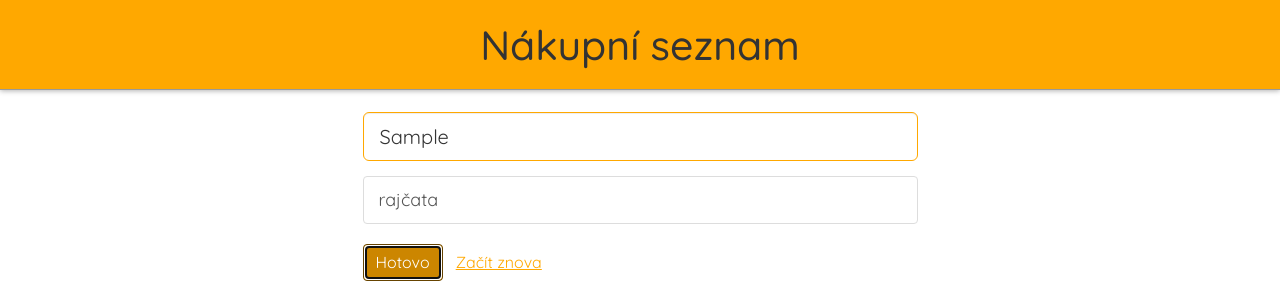
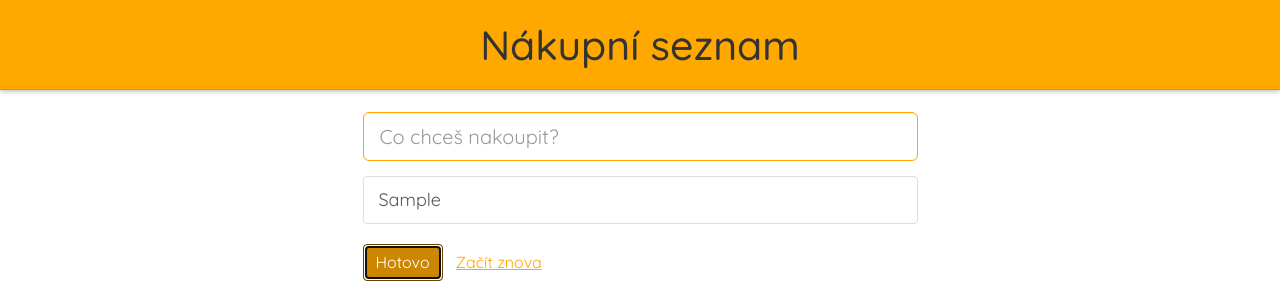
Before and after one commit to chr1s1k/shopping-list, a React (Create React App) app: page / in a window 1280 px wide. Both pictures are taken after typing "Sample" into the empty fields and a click on the button "Hotovo". Shown: the top 283 px of the page. Built offline with nearby package versions, Linux system fonts and the light colour scheme; a web font is replaced by a local one.

Commit message:
Add item to list after form is submitted.

```diff
--- a/src/components/Form.js
+++ b/src/components/Form.js
@@ -6,18 +6,23 @@ class Form extends React.Component {
   constructor() {
     super();
     this.state = {
-      formValue: ''
+      formValue: '',
+      items: []
     };
 
     this.handleSubmit = this.handleSubmit.bind(this);
     this.handleSaveList = this.handleSaveList.bind(this);
     this.handleChange = this.handleChange.bind(this);
+    this.handleRemoveItem = this.handleRemoveItem.bind(this);
   }
 
   handleSubmit(event) {
     event.preventDefault();
     if (this.state.formValue !== '') {
-
+      this.setState(prevState => ({
+        items: [...prevState.items, this.state.formValue], // na konec pole prevState.items prida this.state.formValue
+        formValue: '' // vyresetuj uzivatelskej vstup
+      }));
     }
   }
 
@@ -31,14 +36,21 @@ class Form extends React.Component {
     });
   }
 
+  handleRemoveItem(event) {
+    //console.log(event.target);
+  }
+
   render() {
     return (
       <form action="/" method="get" onSubmit={this.handleSubmit}>
         <div className="form-group">
           <label htmlFor="item" className="sr-only">Zadejte, co chcete nakoupit</label>
-          <input type="text" name="item" id="item" className="form-control input-lg" placeholder="Co chceš nakoupit?" onChange={this.handleChange} />
+          <input type="text" name="item" id="item" value={this.state.formValue} className="form-control input-lg" placeholder="Co chceš nakoupit?" onChange={this.handleChange} />
         </div>
-        <ShoppingList />
+
+        <ShoppingList items={this.state.items}
+                      handleRemoveItem={this.handleRemoveItem} />
+
         <div className="action-zone form-group">
           <button type="submit" className="btn btn-primary btn-block-xxs" onClick={this.handleSaveList}>Hotovo</button>
           <a href="" className="btn btn-link btn-block-xxs">Začít znova</a>
--- a/src/components/ShoppingList.js
+++ b/src/components/ShoppingList.js
@@ -1,15 +1,34 @@
 import React from 'react';
+import PropTypes from 'prop-types';
 
 import ShoppingListItem from './ShoppingListItem';
 
 class ShoppingList extends React.Component {
+
   render() {
+    const items = this.props.items;
+
+    if (!items.length > 0) {
+      return null; // v pripade prazdneho pole se tato komponenta ShoppingList vubec nevykresli
+    }
+
     return (
       <div className="list-group list-items">
-        <ShoppingListItem />
+        {items.map((item, index) =>
+          <ShoppingListItem key={index}
+                            value={item}
+                            handleOnClick={this.props.handleRemoveItem} />
+        )}
       </div>
     );
   }
 }
 
+// prop.items se ocekava jako pole
+// prop.handleRemoveItem se ocekava jako funkce
+ShoppingList.propTypes = {
+  items: PropTypes.array,
+  handleRemoveItem: PropTypes.func
+};
+
 export default ShoppingList;
--- a/src/components/ShoppingListItem.js
+++ b/src/components/ShoppingListItem.js
@@ -1,11 +1,30 @@
 import React from 'react';
+import PropTypes from 'prop-types';
 
 class ShoppingListItem extends React.Component {
+  constructor() {
+    super();
+
+    this.handleOnClick = this.handleOnClick.bind(this);
+  }
+
+  handleOnClick(event) {
+    event.preventDefault();
+    //this.props.handleRemoveItem(event);
+  }
+
   render() {
+    const itemValue = this.props.value;
+
     return (
-      <a href="" className="list-group-item" title="Odstranit položku">rajčata <i className="glyphicon glyphicon-remove text-primary icon-remove" aria-hidden="true"></i></a>
+      <a href="" className="list-group-item" title="Odstranit položku" onClick={this.handleOnClick}>{itemValue} <i className="glyphicon glyphicon-remove text-primary icon-remove" aria-hidden="true"></i></a>
     );
   }
 }
 
+ShoppingListItem.propTypes = {
+  value: PropTypes.string,
+  handleRemoveItem: PropTypes.func
+};
+
 export default ShoppingListItem;
```
Also changed, not shown: 1 other file (tests, documents, lock files or other folders).
